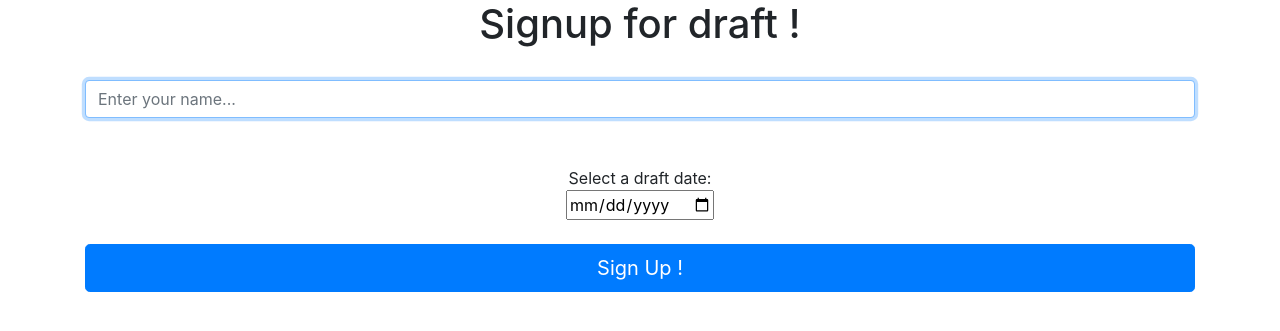
After one commit to madeyemoody85/draftreg, a Django app: page /registration/ in a window 1280 px wide. The commit adds this page. Shown: the top 331 px of the page. Run offline with Django 3.2, Linux system fonts and the light colour scheme; some libraries are stand-ins or nearby versions.

Commit message:
Added signup page

```diff
--- a/signup/templates/signup/base.html
+++ b/signup/templates/signup/base.html
@@ -11,12 +11,6 @@
    <link href="/static/css/bootstrap-theme.min.css" rel="stylesheet">
    <link href="/static/css/fbposter.css" rel="stylesheet">
 
-   <!-- HTML5 Shim and Respond.js IE8 support of HTML5 elements and media queries -->
-   <!-- WARNING: Respond.js doesn't work if you view the page via file:// -->
-   <!--[if lt IE 9]>
-     <script src="https://oss.maxcdn.com/libs/html5shiv/3.7.0/html5shiv.js"></script>
-     <script src="https://oss.maxcdn.com/libs/respond.js/1.4.2/respond.min.js"></script>
-   <![endif]-->
  </head>
  <body>
    {% block main %}{% endblock %}
--- a/signup/templates/signup/home.html
+++ b/signup/templates/signup/home.html
@@ -2,14 +2,13 @@
 
 {% block main %}
  <div>
- <h1>Welcome to Monday Night Draft !</h1>
-
+ <h1 class="text-center">Welcome to Monday Night Draft !</h1>
  <p>
    <ul>
    {% if user and not user.is_anonymous %}
     <a>Hello {{ user.get_full_name|default:user.username }}!</a>
     <hr>
-    <a>Signup for draft for Monday </a>
+    <a href="/registration/">Signup for draft for Monday </a>
     <hr>
     <a href="{% url 'auth:logout' %}?next={{ request.path }}">Logout</a>
    {% else %}
--- /dev/null
+++ b/signup/templates/signup/registration.html
@@ -0,0 +1,27 @@
+{% extends 'signup/base.html' %}
+
+{% block main %}
+ <div>
+ <h1 class="text-center">Signup for draft !</h1>
+
+<style>
+  .form-signin {
+    max-width: 550px;
+    padding: 15px;
+    margin: 0 auto;
+  }
+</style>
+
+ <div class="container text-center">
+    <form class="form-registration" id="registration_form" method="post" action="/signup/register/">
+      {% csrf_token %}
+      <br>
+      <input type="text" name="Player Name" class="form-control" placeholder="Enter your name..." value="" required autofocus>
+      <br>
+      <br>Select a draft date:<br>
+      <input type="date" name="bday" min="2017-06-01"><br><br>
+      <button class="btn btn-lg btn-primary btn-block" type="submit">Sign Up !</button>
+    </form>
+</div>
+
+{% endblock %}
--- a/signup/templates/signup/signup.html
+++ /dev/null
@@ -1,5 +0,0 @@
-{% extends 'signup/base.html' %}
-
-{% block main %}
-
-{% endblock %}
--- a/signup/urls.py
+++ b/signup/urls.py
@@ -4,4 +4,5 @@ from . import views
 urlpatterns =[
     url(r'^$', views.home, name='home'),
     url(r'^index/', views.index, name='index'),
+    url(r'^registration/', views.registration, name='registration'),
 ]
--- a/signup/views.py
+++ b/signup/views.py
@@ -14,3 +14,9 @@ def index(request):
         'all_the_pods_for_this_week' : all_the_pods_for_this_week
     }
     return render(request, 'signup/index.html', context)
+
+def registration(request):
+    return render(request, 'signup/registration.html')
+
+def register(request):
+    return HttpResponse('SUCCESS')
```
Also changed, not shown: signup/templates/signup/index.html (+7 -11 lines).
